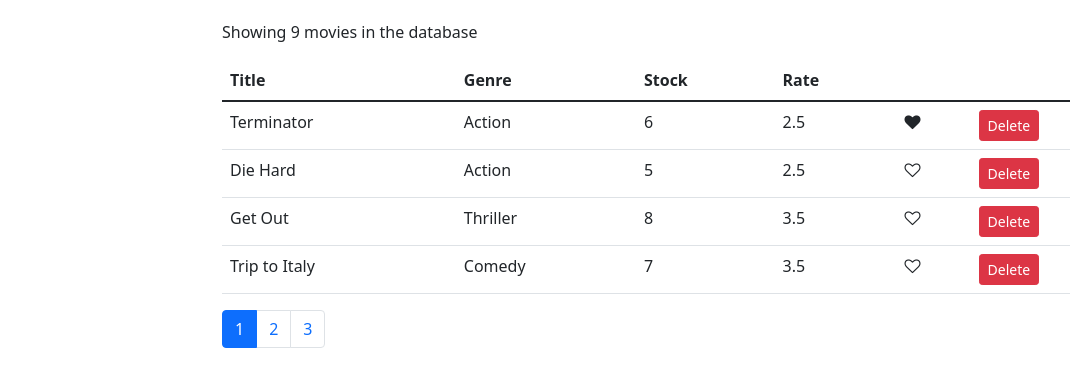
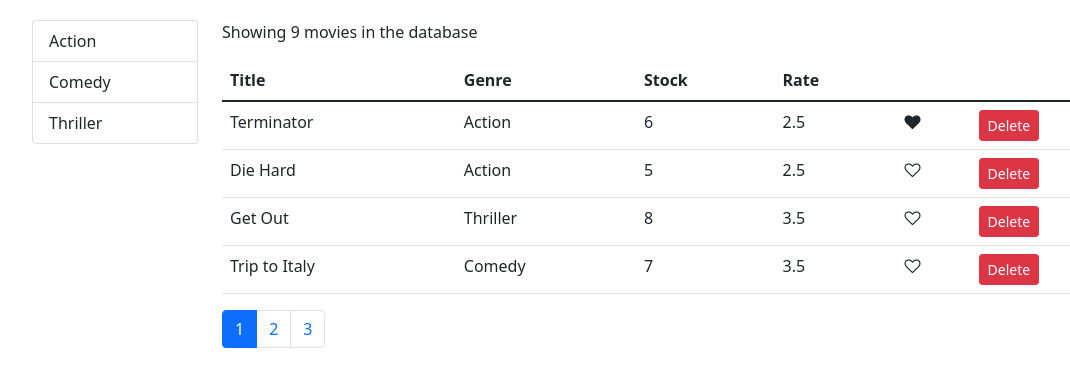
Before and after one commit to flick-23/react-app, a React (Create React App) app in the folder vidly/: page / in a window 1280 px wide. Shown: the top 386 px of the page, without its empty margins (50-1120 px from the left). Built offline with nearby package versions, Linux system fonts and the light colour scheme.

Commit message:
Solution-2-Filtering Display Names

```diff
--- a/vidly/src/components/common/listGroup.jsx
+++ b/vidly/src/components/common/listGroup.jsx
@@ -1,6 +1,15 @@
 import React, { Component } from "react";
 const ListGroup = (props) => {
-  return null;
+  const { items, textProperty, valueProperty } = props;
+  return (
+    <ul className="list-group">
+      {items.map((item) => (
+        <li key={item[valueProperty]} className="list-group-item">
+          {item[textProperty]}
+        </li>
+      ))}
+    </ul>
+  );
 };
 
 export default ListGroup;
--- a/vidly/src/components/movies.jsx
+++ b/vidly/src/components/movies.jsx
@@ -53,6 +53,8 @@
         <div className="col-2">
           <ListGroup
             items={this.state.genres}
+            textProperty="name"
+            valueProperty="_id"
             onItemSelect={this.handleGenreSelect}
           />
         </div>
```
